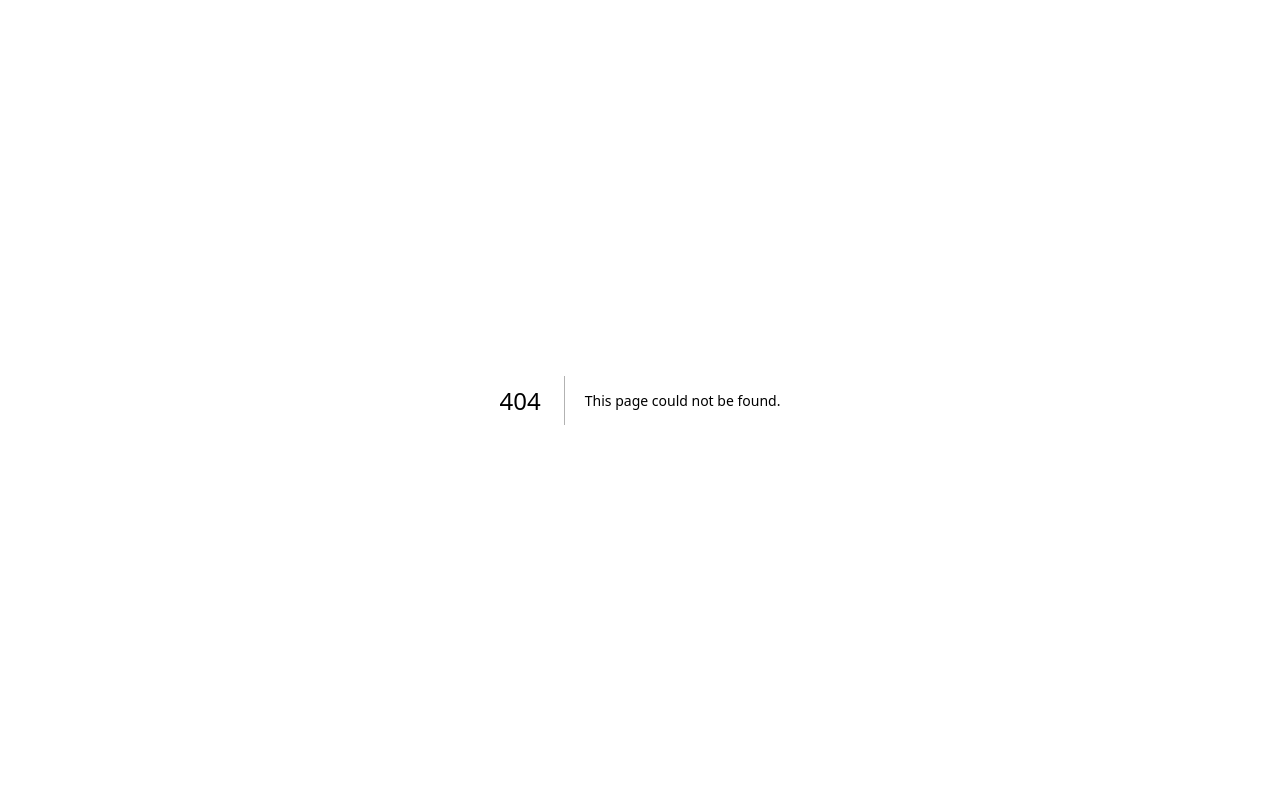
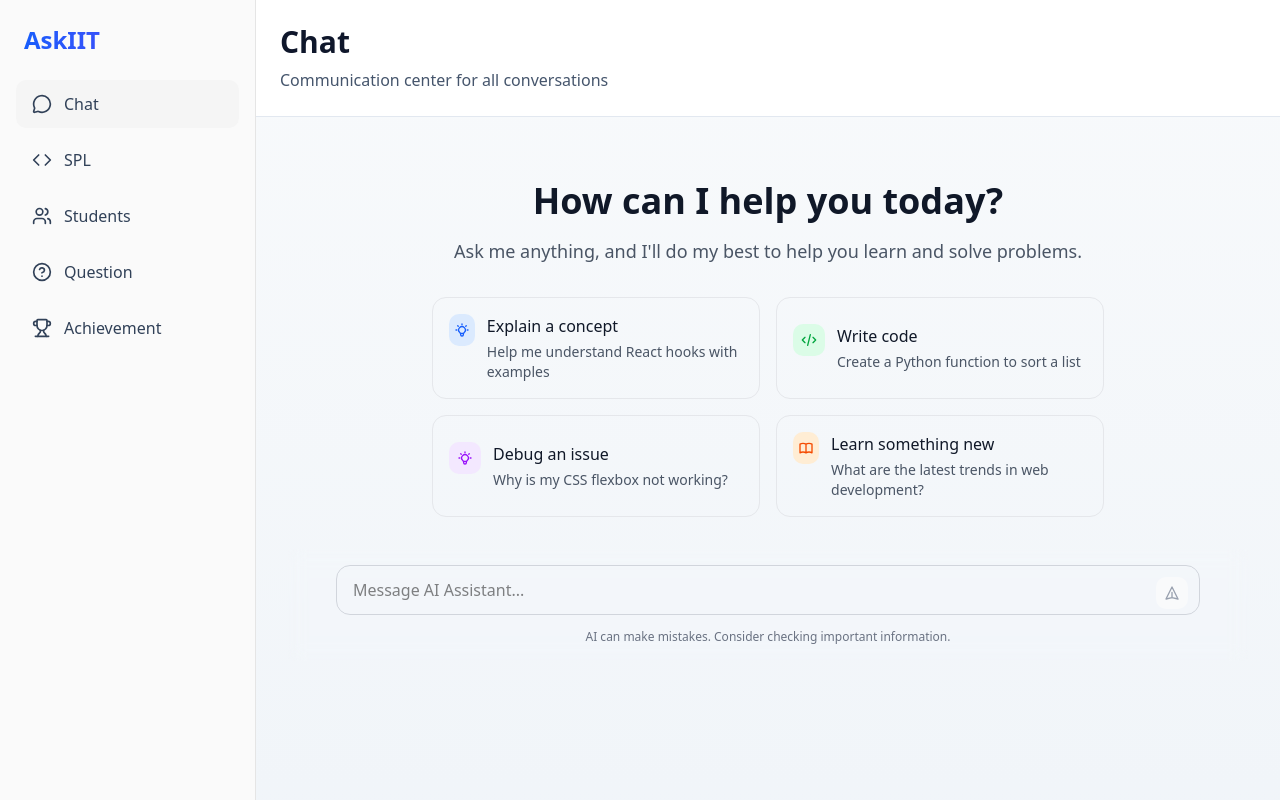
Before and after one commit to masum184e/askiit, a Next.js app: page /chat in a window 1280 px wide. Before the commit this address had no page. Built offline with nearby package versions, Linux system fonts and the light colour scheme.

Commit message:
chat page added

```diff
--- /dev/null
+++ b/src/app/chat/layout.tsx
@@ -0,0 +1,68 @@
+import { Sidebar } from '@/components/Sidebar';
+import React from 'react';
+
+interface LayoutProps {
+  children: React.ReactNode;
+}
+
+const Layout: React.FC<LayoutProps> = ({ children }) => {
+  const getHeaderInfo = (activeView: string) => {
+    switch (activeView) {
+      case 'students':
+        return {
+          title: 'Students',
+          description: 'View all students and their current companies',
+        };
+      case 'chat':
+        return {
+          title: 'Chat',
+          description: 'Communication center for all conversations',
+        };
+      case 'spl':
+        return {
+          title: 'SPL',
+          description: 'Special Programming Language resources',
+        };
+      case 'question':
+        return {
+          title: 'Questions',
+          description: 'Frequently asked questions and help',
+        };
+      case 'achievement':
+        return {
+          title: 'Achievements',
+          description: 'Track progress and accomplishments',
+        };
+      default:
+        return {
+          title: 'Learning Batches',
+          description: 'Manage and view all your learning sessions',
+        };
+    }
+  };
+
+  const activeView = 'chat';
+  const headerInfo = getHeaderInfo(activeView);
+
+  return (
+    <div className="min-h-screen bg-gradient-to-b from-slate-50 to-slate-100">
+      <div className="flex">
+        <Sidebar />
+
+        {/* Main content area */}
+        <main className="flex-1">
+          {/* Header */}
+          <header className="bg-white border-b border-slate-200 p-6">
+            <h1 className="text-3xl font-bold text-slate-900">{headerInfo.title}</h1>
+            <p className="text-slate-600 mt-2">{headerInfo.description}</p>
+          </header>
+
+          {/* Page Content */}
+          <div className="p-6 lg:p-8">{children}</div>
+        </main>
+      </div>
+    </div>
+  );
+};
+
+export default Layout;
--- /dev/null
+++ b/src/app/chat/page.tsx
@@ -0,0 +1,168 @@
+const Page = () => {
+  return (
+    <div>
+      <div className="flex-1 flex flex-col items-center justify-center px-4 py-8">
+        <div className="max-w-2xl w-full text-center space-y-8">
+          {/*  Logo and Title  */}
+          <div className="space-y-4">
+            <h1 className="text-4xl font-bold text-gray-900">
+              How can I help you today?
+            </h1>
+            <p className="text-lg text-gray-600">
+              Ask me anything, and I{"\'"}ll do my best to help you learn and solve
+              problems.
+            </p>
+          </div>
+
+          {/*  Example Prompts  */}
+          <div className="grid grid-cols-1 md:grid-cols-2 gap-4 max-w-3xl mx-auto">
+            <button className="example-prompt p-4 text-left border border-gray-200 rounded-xl hover:border-gray-300 hover:bg-gray-50 transition-all duration-200 group">
+              <div className="flex items-start space-x-3">
+                <div className="w-8 h-8 bg-blue-100 rounded-lg flex items-center justify-center group-hover:bg-blue-200 transition-colors duration-200">
+                  <svg
+                    className="w-4 h-4 text-blue-600"
+                    fill="none"
+                    stroke="currentColor"
+                    viewBox="0 0 24 24"
+                  >
+                    <path
+                      stroke-linecap="round"
+                      stroke-linejoin="round"
+                      stroke-width="2"
+                      d="M9.663 17h4.673M12 3v1m6.364 1.636l-.707.707M21 12h-1M4 12H3m3.343-5.657l-.707-.707m2.828 9.9a5 5 0 117.072 0l-.548.547A3.374 3.374 0 0014 18.469V19a2 2 0 11-4 0v-.531c0-.895-.356-1.754-.988-2.386l-.548-.547z"
+                    ></path>
+                  </svg>
+                </div>
+                <div>
+                  <h3 className="font-medium text-gray-900">
+                    Explain a concept
+                  </h3>
+                  <p className="text-sm text-gray-600 mt-1">
+                    Help me understand React hooks with examples
+                  </p>
+                </div>
+              </div>
+            </button>
+
+            <button className="example-prompt p-4 text-left border border-gray-200 rounded-xl hover:border-gray-300 hover:bg-gray-50 transition-all duration-200 group">
+              <div className="flex items-start space-x-3">
+                <div className="w-8 h-8 bg-green-100 rounded-lg flex items-center justify-center group-hover:bg-green-200 transition-colors duration-200">
+                  <svg
+                    className="w-4 h-4 text-green-600"
+                    fill="none"
+                    stroke="currentColor"
+                    viewBox="0 0 24 24"
+                  >
+                    <path
+                      stroke-linecap="round"
+                      stroke-linejoin="round"
+                      stroke-width="2"
+                      d="M10 20l4-16m4 4l4 4-4 4M6 16l-4-4 4-4"
+                    ></path>
+                  </svg>
+                </div>
+                <div>
+                  <h3 className="font-medium text-gray-900">Write code</h3>
+                  <p className="text-sm text-gray-600 mt-1">
+                    Create a Python function to sort a list
+                  </p>
+                </div>
+              </div>
+            </button>
+
+            <button className="example-prompt p-4 text-left border border-gray-200 rounded-xl hover:border-gray-300 hover:bg-gray-50 transition-all duration-200 group">
+              <div className="flex items-start space-x-3">
+                <div className="w-8 h-8 bg-purple-100 rounded-lg flex items-center justify-center group-hover:bg-purple-200 transition-colors duration-200">
+                  <svg
+                    className="w-4 h-4 text-purple-600"
+                    fill="none"
+                    stroke="currentColor"
+                    viewBox="0 0 24 24"
+                  >
+                    <path
+                      stroke-linecap="round"
+                      stroke-linejoin="round"
+                      stroke-width="2"
+                      d="M9.663 17h4.673M12 3v1m6.364 1.636l-.707.707M21 12h-1M4 12H3m3.343-5.657l-.707-.707m2.828 9.9a5 5 0 117.072 0l-.548.547A3.374 3.374 0 0014 18.469V19a2 2 0 11-4 0v-.531c0-.895-.356-1.754-.988-2.386l-.548-.547z"
+                    ></path>
+                  </svg>
+                </div>
+                <div>
+                  <h3 className="font-medium text-gray-900">Debug an issue</h3>
+                  <p className="text-sm text-gray-600 mt-1">
+                    Why is my CSS flexbox not working?
+                  </p>
+                </div>
+              </div>
+            </button>
+
+            <button className="example-prompt p-4 text-left border border-gray-200 rounded-xl hover:border-gray-300 hover:bg-gray-50 transition-all duration-200 group">
+              <div className="flex items-start space-x-3">
+                <div className="w-8 h-8 bg-orange-100 rounded-lg flex items-center justify-center group-hover:bg-orange-200 transition-colors duration-200">
+                  <svg
+                    className="w-4 h-4 text-orange-600"
+                    fill="none"
+                    stroke="currentColor"
+                    viewBox="0 0 24 24"
+                  >
+                    <path
+                      stroke-linecap="round"
+                      stroke-linejoin="round"
+                      stroke-width="2"
+                      d="M12 6.253v13m0-13C10.832 5.477 9.246 5 7.5 5S4.168 5.477 3 6.253v13C4.168 18.477 5.754 18 7.5 18s3.332.477 4.5 1.253m0-13C13.168 5.477 14.754 5 16.5 5c1.746 0 3.332.477 4.5 1.253v13C19.832 18.477 18.246 18 16.5 18c-1.746 0-3.332.477-4.5 1.253"
+                    ></path>
+                  </svg>
+                </div>
+                <div>
+                  <h3 className="font-medium text-gray-900">
+                    Learn something new
+                  </h3>
+                  <p className="text-sm text-gray-600 mt-1">
+                    What are the latest trends in web development?
+                  </p>
+                </div>
+              </div>
+            </button>
+          </div>
+        </div>
+      </div>
+      {/*  Input Area */}
+      <div className=" border-gray-200 backdrop-blur-sm">
+        <div className="max-w-4xl mx-auto px-4 py-4">
+          <div className="relative">
+            <textarea
+              id="message-input"
+              placeholder="Message AI Assistant..."
+              className="w-full resize-none border border-gray-300 rounded-xl px-4 py-3 pr-12 focus:ring-2 focus:ring-blue-500 focus:border-blue-500 outline-none transition-all duration-200 max-h-32"
+              rows={1}
+            ></textarea>
+            <button
+              id="send-button"
+              className="absolute right-3 top-1/2 transform -translate-y-1/2 p-2 bg-gray-100 hover:bg-gray-200 disabled:bg-gray-50 disabled:text-gray-400 text-gray-600 rounded-lg transition-all duration-200"
+              disabled
+            >
+              <svg
+                className="w-4 h-4"
+                fill="none"
+                stroke="currentColor"
+                viewBox="0 0 24 24"
+              >
+                <path
+                  stroke-linecap="round"
+                  stroke-linejoin="round"
+                  stroke-width="2"
+                  d="M12 19l9 2-9-18-9 18 9-2zm0 0v-8"
+                ></path>
+              </svg>
+            </button>
+          </div>
+          <p className="text-xs text-gray-500 mt-2 text-center">
+            AI can make mistakes. Consider checking important information.
+          </p>
+        </div>
+      </div>
+    </div>
+  );
+};
+
+export default Page;
```
